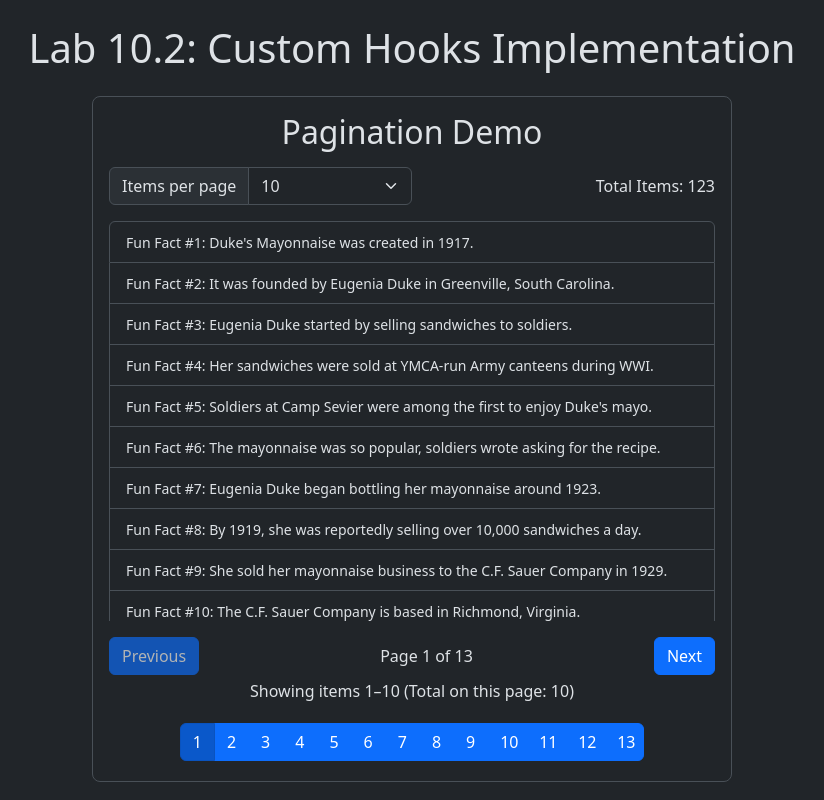
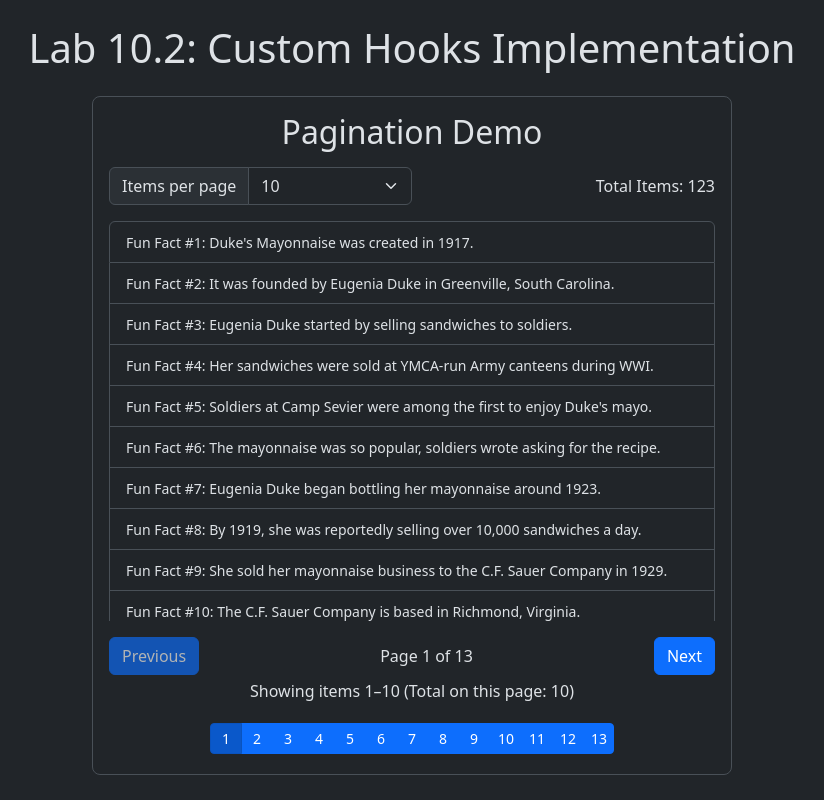
Before and after one commit to hirekarl/lab_10.2_custom_hooks_implementation, a React (Vite) app in the folder custom-hooks/: page / in a window 1280 px wide. Shown: the whole page, without its empty margins (228-1052 px from the left). Built offline with nearby package versions, Linux system fonts and the light colour scheme.

Commit message:
Some stylistic tweaks in BottomBar.

```diff
--- a/custom-hooks/src/components/BottomBar/BottomBar.tsx
+++ b/custom-hooks/src/components/BottomBar/BottomBar.tsx
@@ -18,8 +18,8 @@ export default function BottomBar({
     pageNumbers.push(i)
   }
 
-  function handlePageChange(event: React.MouseEvent): void {
-    const button = event.target as HTMLButtonElement
+  function handlePageChange(event: React.MouseEvent<HTMLButtonElement>): void {
+    const button = event.currentTarget
     const pageNumber = parseInt(button.dataset.id as string)
     setPage(pageNumber)
   }
@@ -30,10 +30,10 @@ export default function BottomBar({
         key={pageNumber}
         data-id={pageNumber}
         type="button"
-        className={`btn btn-primary ${
+        className={`btn btn-primary btn-sm ${
           pageNumber === currentPage ? "active" : ""
         }`}
-        style={{ maxWidth: "2.5rem" }}
+        style={{ width: "2rem" }}
         onClick={handlePageChange}>
         {pageNumber}
       </button>
```
